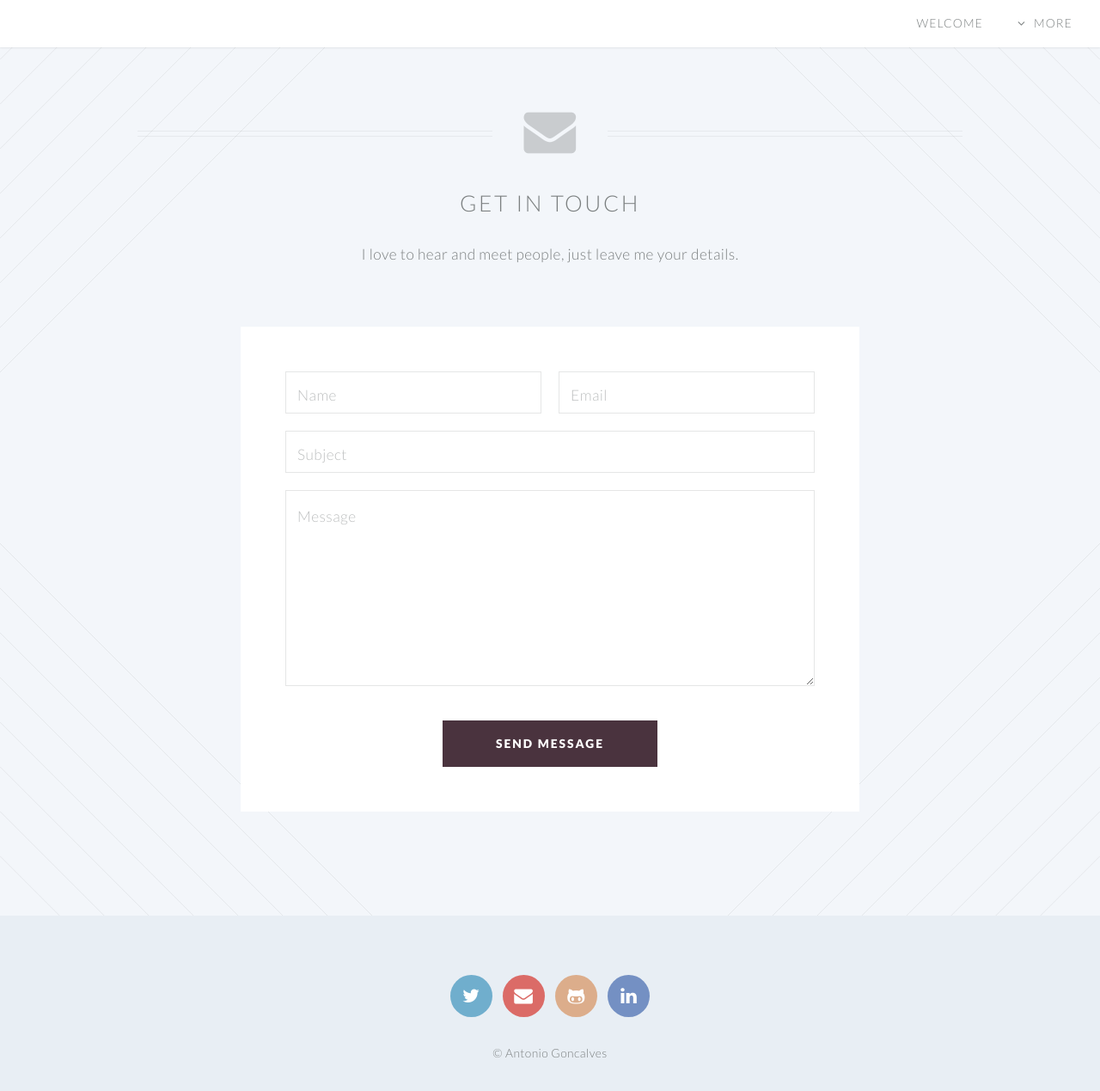
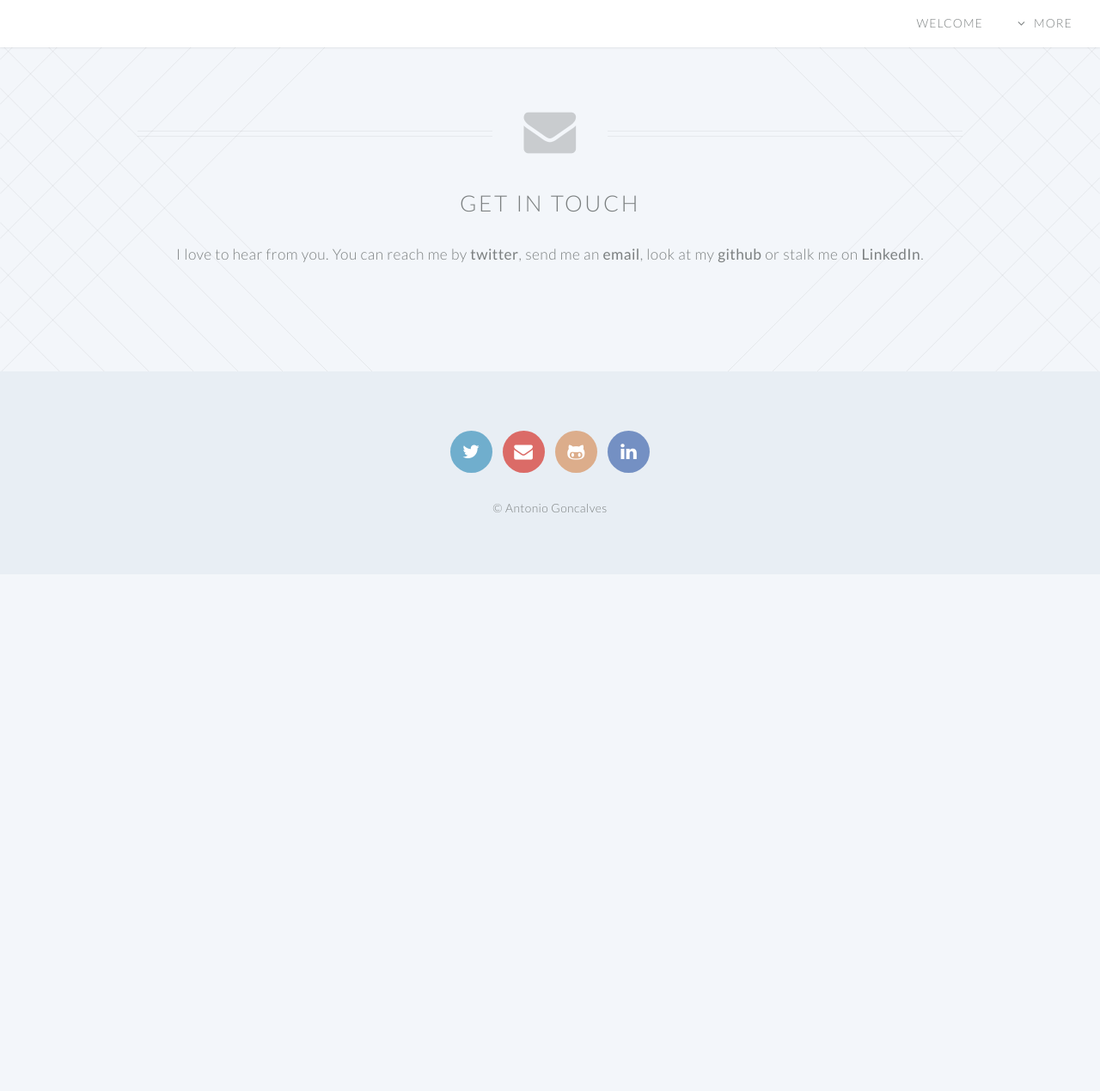
Before and after one commit to eusegone/eusegone.github.io, a Jekyll site: the page contact.html, which Jekyll copies as it is, in a window 1280 px wide and 1301 px high. Shown: the top 1269 px of the window at 86% size. Built offline with Jekyll 4.4.1, drawn with Linux system fonts in a browser that asks for light colours.

```diff
--- a/_includes/footer.html
+++ b/_includes/footer.html
@@ -4,7 +4,7 @@
     <ul class="icons">
         <li><a href="https://twitter.com/antOGo81"target="_blank" class="icon circle fa-twitter"><span class="label">Twitter</span></a></li>
 
-        <li><a href="contact.html#" class="icon circle fa-envelope"><span class="label">EMail</span></a></li>
+        <li><a href="&#109;&#97;&#105;&#108;&#116;&#111;&#58;&#103;&#111;&#110;&#99;&#97;&#108;&#118;&#101;&#117;&#115;&#101;&#98;&#105;&#111;&#64;&#103;&#109;&#97;&#105;&#108;&#46;&#99;&#111;&#109;" class="icon circle fa-envelope"><span class="label">EMail</span></a></li>
 
         <li><a href="https://github.com/eusegone"target="_blank" class="icon circle fa-github-alt"><span class="label">Github</span></a></li>
 
--- a/contact.html
+++ b/contact.html
@@ -48,44 +48,8 @@
 				<header class="special container">
 					<span class="icon fa-envelope"></span>
 					<h2>Get In Touch</h2>
-					<p>I love to hear and meet people, just leave me your details.</p>
+					<p>I love to hear from you. You can reach me by <strong>twitter</strong>, send me an <strong>email</strong>, look at my <strong>github</strong> or stalk me on <strong>LinkedIn</strong>.</p>
 				</header>
-
-				<!-- One -->
-					<section class="wrapper style4 special container small">
-
-						<!-- Content -->
-							<div class="content">
-								<form>
-									<div class="row half collapse-at-2">
-										<div class="6u">
-											<input type="text" name="name" placeholder="Name" />
-										</div>
-										<div class="6u">
-											<input type="text" name="email" placeholder="Email" />
-										</div>
-									</div>
-									<div class="row half">
-										<div class="12u">
-											<input type="text" name="subject" placeholder="Subject" />
-										</div>
-									</div>
-									<div class="row half">
-										<div class="12u">
-											<textarea name="message" placeholder="Message" rows="7"></textarea>
-										</div>
-									</div>
-									<div class="row">
-										<div class="12u">
-											<ul class="buttons">
-												<li><input type="submit" class="special" value="Send Message" /></li>
-											</ul>
-										</div>
-									</div>
-								</form>
-							</div>
-
-					</section>
 
 			</article>
 
@@ -94,8 +58,11 @@
 
 				<ul class="icons">
 					<li><a href="https://twitter.com/antOGo81" class="icon circle fa-twitter"><span class="label">Twitter</span></a></li>
-					<li><a href="#" class="icon circle fa-envelope"><span class="label">EMail</span></a></li>
+
+					<li><a href="&#109;&#97;&#105;&#108;&#116;&#111;&#58;&#103;&#111;&#110;&#99;&#97;&#108;&#118;&#101;&#117;&#115;&#101;&#98;&#105;&#111;&#64;&#103;&#109;&#97;&#105;&#108;&#46;&#99;&#111;&#109;"class="icon circle fa-envelope"><span class="label">EMail</span></a></li>
+
 					<li><a href="https://github.com/eusegone" class="icon circle fa-github-alt"><span class="label">Github</span></a></li>
+
 					<li><a href="http://linkedin.com/in/eusebiogoncalves" class="icon circle fa-linkedin"><span class="label">LinkedIn</span></a></li>
 				</ul>
 
```
